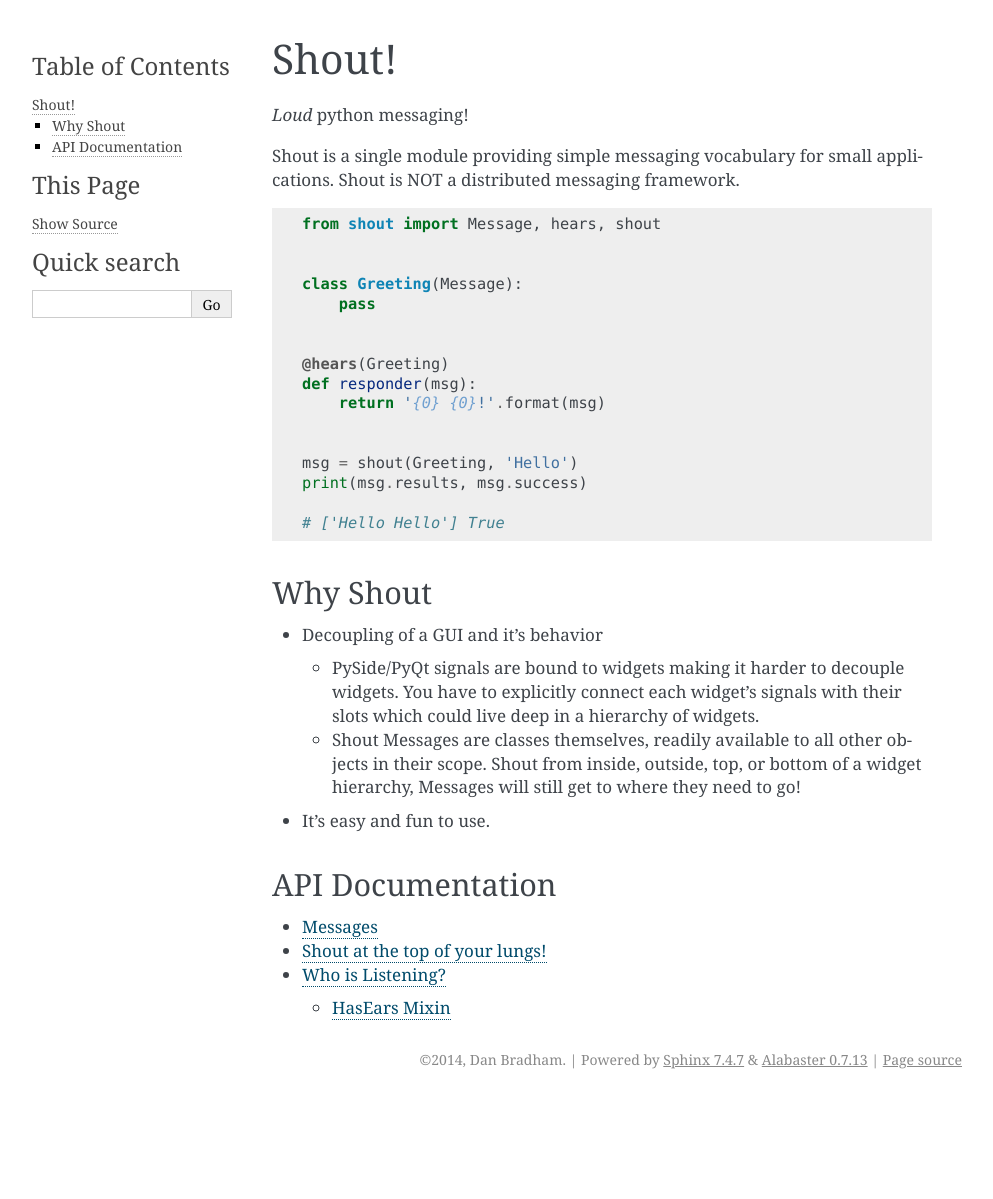
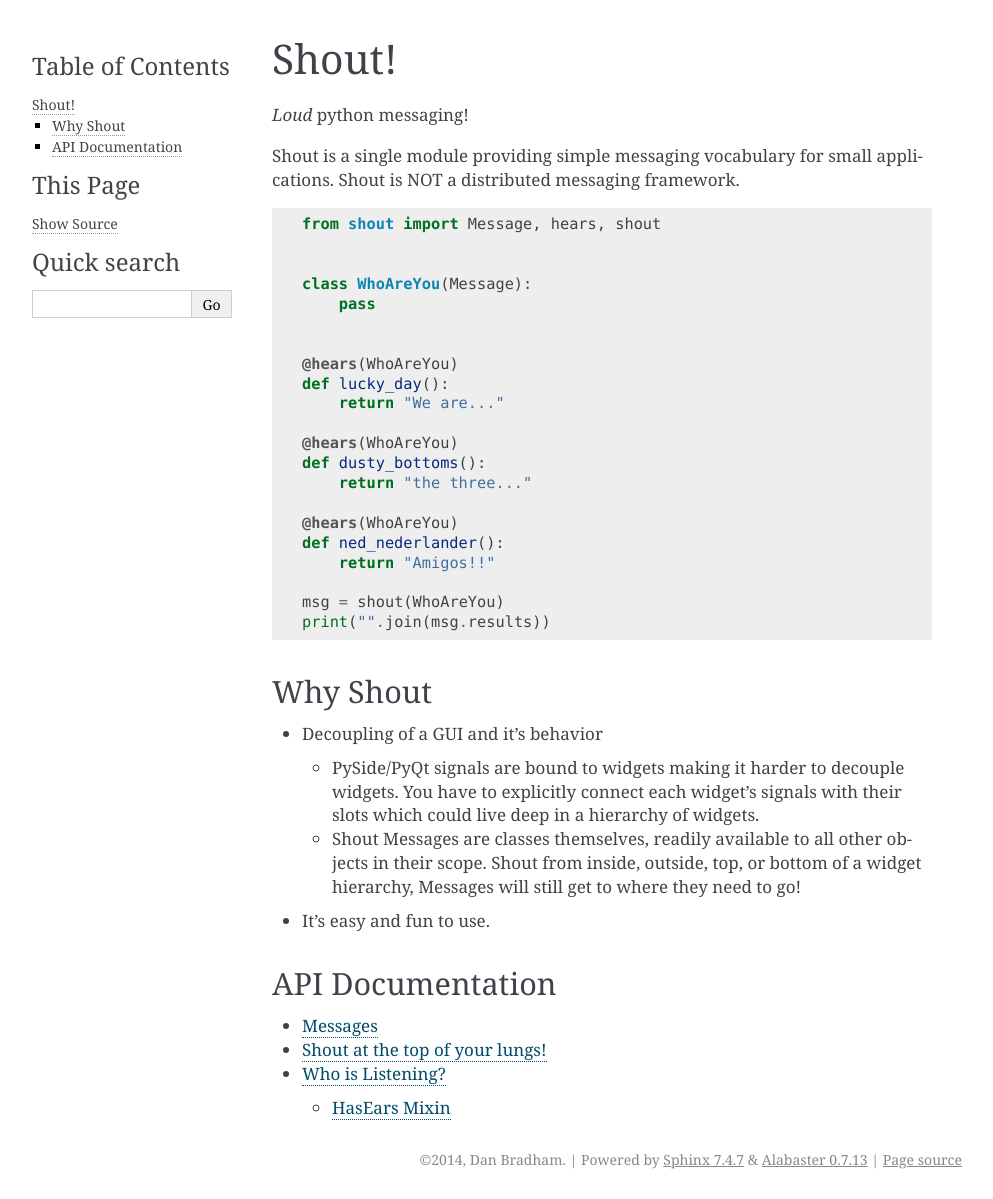
Before and after one commit to danbradham/shout, a Sphinx documentation site: the page built from docs/index.rst, in a window 1280 px wide. Shown: the whole page, without its empty margins (148-1141 px from the left). Built offline with Sphinx 7.4.7, drawn with Linux system fonts in a browser that asks for light colours; before the commit the page ends 1099 px from its top, so only the background shows below that.

Commit message:
Documentation...

```diff
--- a/docs/index.rst
+++ b/docs/index.rst
@@ -12,19 +12,24 @@ Shout is a single module providing simple messaging vocabulary for small applica
     from shout import Message, hears, shout
 
 
-    class Greeting(Message):
+    class WhoAreYou(Message):
         pass
 
 
-    @hears(Greeting)
-    def responder(msg):
-        return '{0} {0}!'.format(msg)
+    @hears(WhoAreYou)
+    def lucky_day():
+        return "We are..."
 
+    @hears(WhoAreYou)
+    def dusty_bottoms():
+        return "the three..."
 
-    msg = shout(Greeting, 'Hello')
-    print(msg.results, msg.success)
+    @hears(WhoAreYou)
+    def ned_nederlander():
+        return "Amigos!!"
 
-    # ['Hello Hello'] True
+    msg = shout(WhoAreYou)
+    print("".join(msg.results))
 
 
 Why Shout
```
Also changed, not shown: README.rst (+12 -7 lines).
